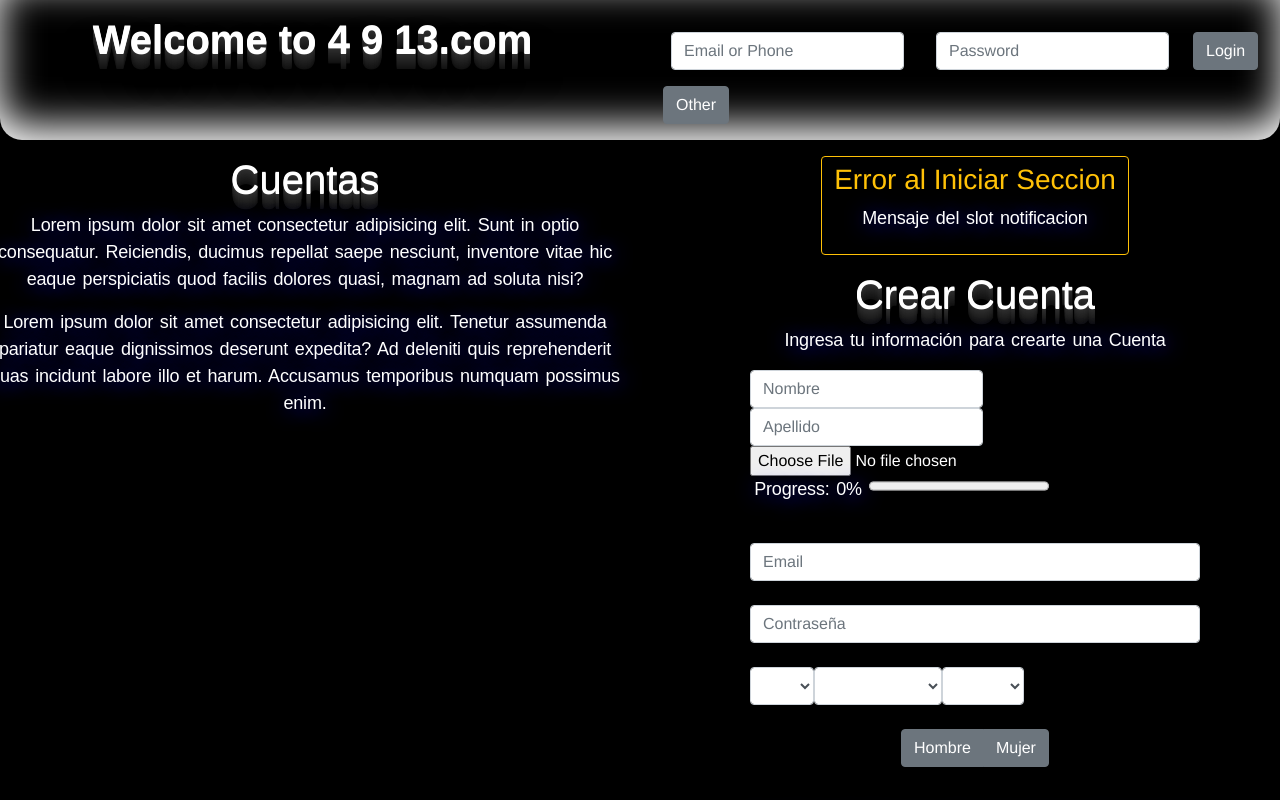
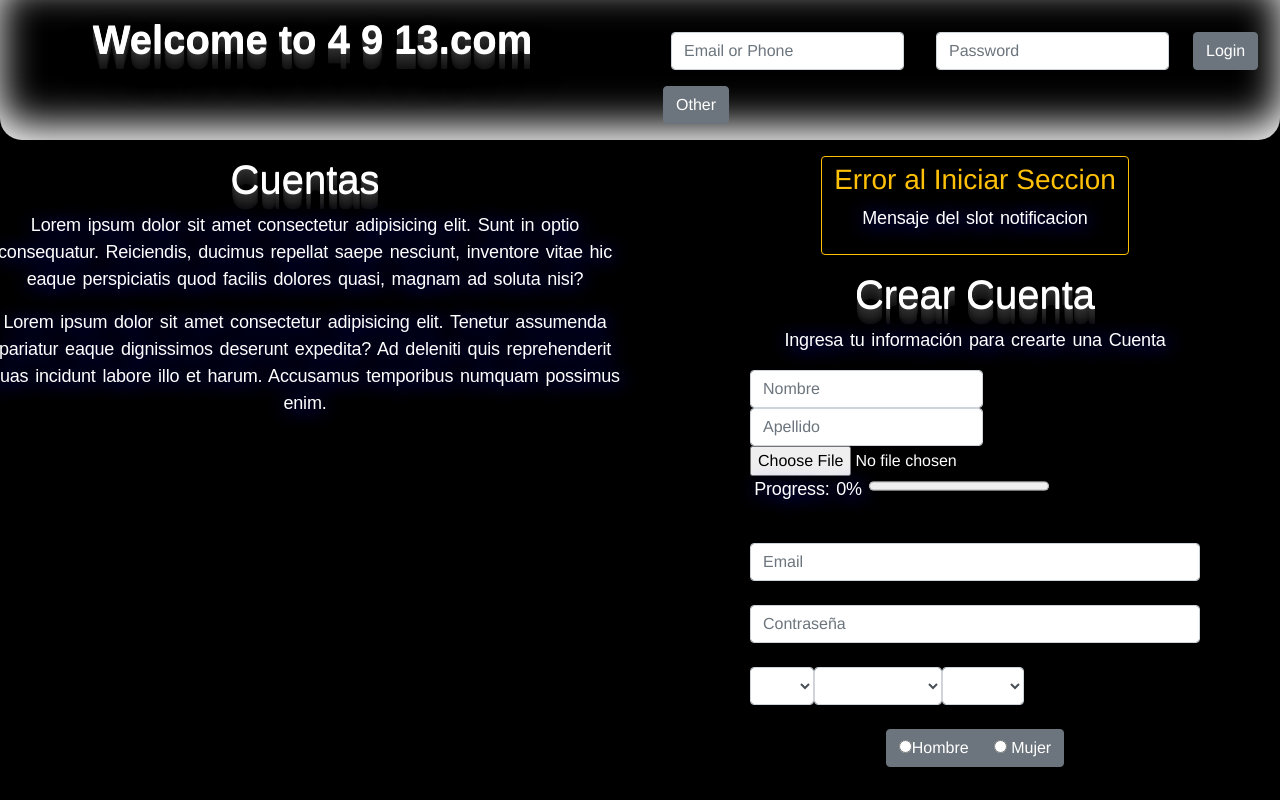
Before and after one commit to oscrislas/666-game, a Vue app: page / in a window 1280 px wide. Shown: the top 800 px of the page. Built offline with nearby package versions, Linux system fonts and the light colour scheme.

Commit message:
error registro

```diff
--- a/src/components/Register/Index.vue
+++ b/src/components/Register/Index.vue
@@ -19,15 +19,17 @@
                 <div class="form-group">
                 <input type="email" placeholder="Email" v-model="Form.Email" class="form-control my-4">
                 <input type="password" placeholder="Contraseña" v-model="Form.Password" class="form-control my-4">
-                <datepiker/>
-                <div class="btn-group btn-group-toggle  my-4" data-toggle="buttons">
+                <datepiker v-on:fecha="getfecha"/>
+
+                <div class="btn-group my-4" >
                     <label class="btn btn-secondary ">
-                        <input type="radio" name="option" id="option1" autocomplete="off" checked>Hombre
+                        <input type="radio" name="option" id="option1" value="male" checked v-model="Form.Gender">Hombre
                     </label>
                     <label class="btn btn-secondary ">
-                        <input type="radio" name="option" id="option2" autocomplete="off"> Mujer
+                        <input type="radio" name="option" id="option2" value="female" v-model="Form.Gender"> Mujer
                     </label>
                 </div>
+
                 </div>
 
                 <p class="">
@@ -44,6 +46,7 @@
 import firebase from 'firebase'
 import FileUpload from '@/components/FileUpload/Index.vue'
 import datepiker from '@/components/DatePiker/Index.vue'
+
 export default {
   name: 'Register',
   data () {
@@ -54,7 +57,7 @@ export default {
         Email: '',
         Phone: '',
         Password: '',
-        Birthday: Date,
+        Birthday: '',
         Gender: '',
         ImageProfile: '',
         ImegeHome: '',
@@ -67,6 +70,10 @@ export default {
     FileUpload
   },
   methods: {
+    getfecha (val) {
+      console.log(val)
+      this.Form.Birthday = val
+    },
     submit () {
       firebase
         .auth()
```
